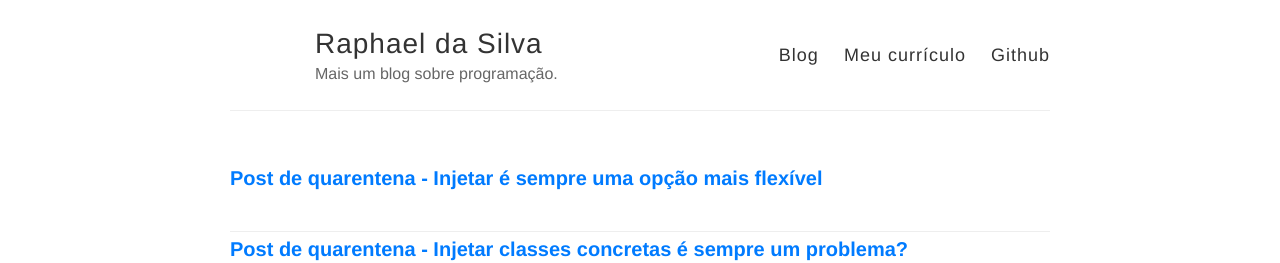
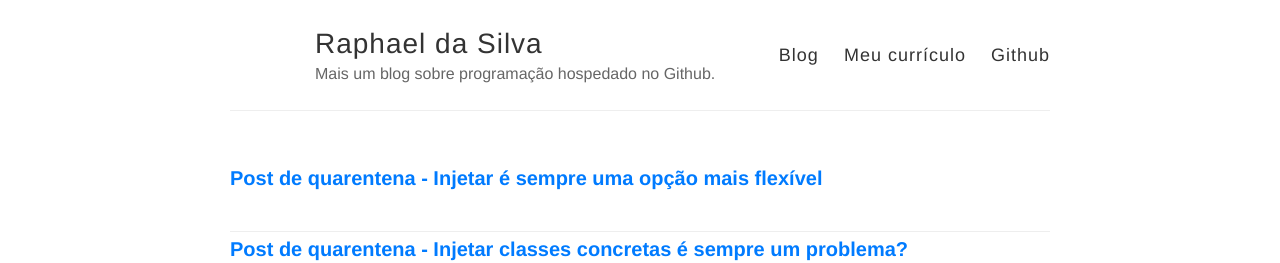
Before and after one commit to raphael-da-silva/raphael-da-silva.github.io, a Jekyll site: the page built from index.html, in a window 1280 px wide. Shown: the top 263 px of the page. Built offline with Jekyll 4.4.1, drawn with Linux system fonts in a browser that asks for light colours; nearby versions of some CDN libraries.

Commit message:
Mudanças no blog

```diff
--- a/_config.yml
+++ b/_config.yml
@@ -3,7 +3,7 @@
 name: Raphael da Silva
 
 # Short bio or description (displayed in the header)
-description: Mais um blog sobre programação.
+description: Mais um blog sobre programação hospedado no Github.
 
 # URL of your avatar or profile pic (you could use your GitHub profile pic)
 # avatar:
```
